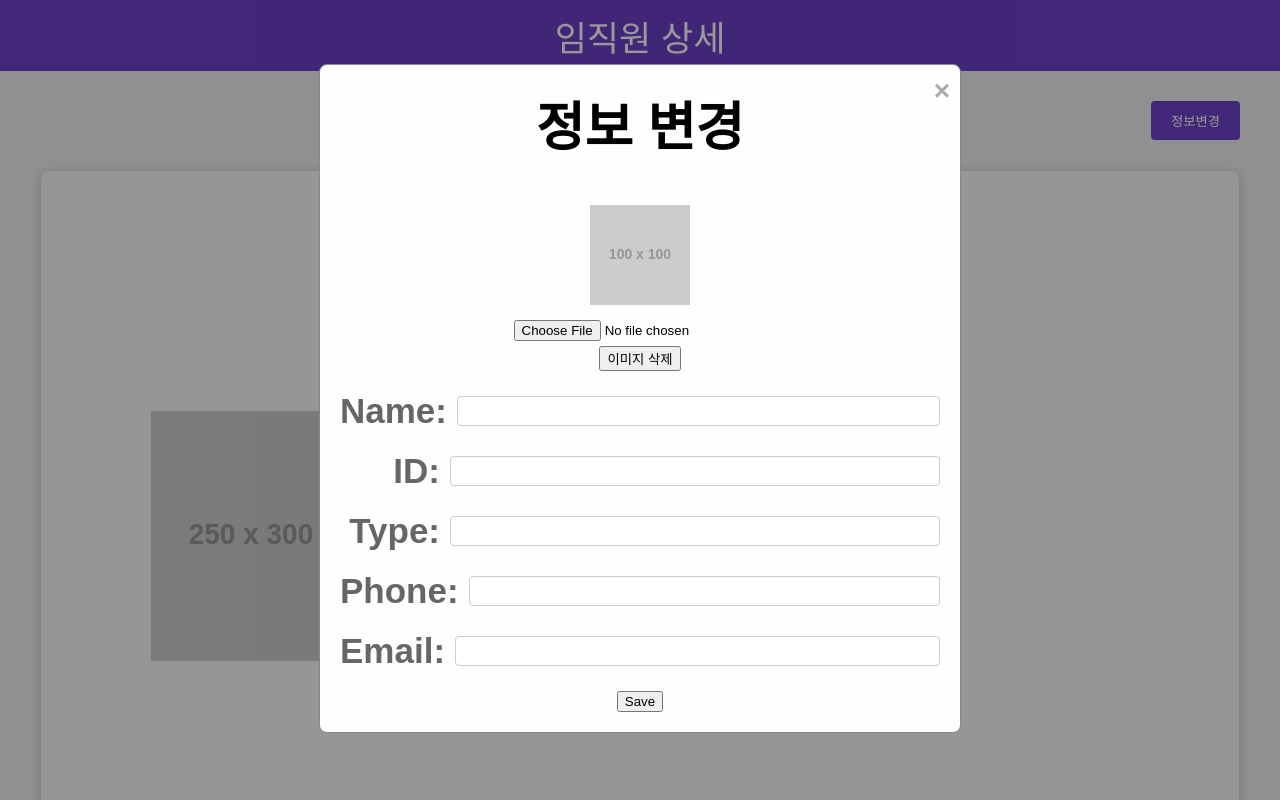
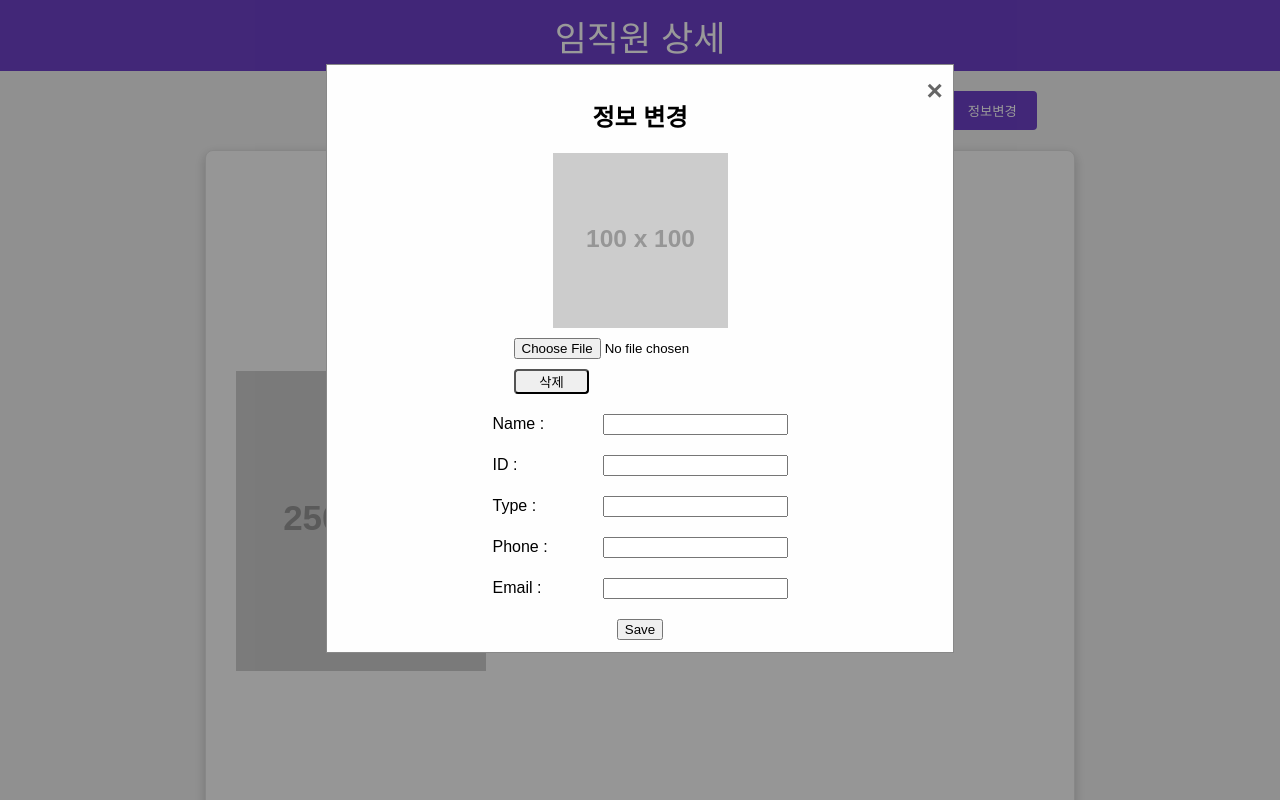
Before and after one commit to Fastcampus-Toy5/ToyProject, a website built with Vite: page src/admin/user/profile/index.html in a window 1280 px wide. Both pictures are taken after a click on the button "정보변경". Shown: the top 800 px of the page. Built offline with nearby package versions, Linux system fonts and the light colour scheme; placeholder pictures from the web are drawn by us.

Commit message:
모달 css완, css코드정리완. 필요 : 상대수치좀더 수정해야함

```diff
--- a/src/admin/user/list/style.css
+++ b/src/admin/user/list/style.css
@@ -10,7 +10,8 @@ body {
 }
 
 :root {
-    --container-width: 80%
+    --container-width: 80%;
+    --container-height: 80vh;
 }
 
 a {
@@ -68,6 +69,8 @@ main {
 }
 
 /* section */
+
+/* 검색창 */
 section {
     background-color: white;
     width: 100%;
@@ -79,7 +82,7 @@ section {
     height: 100%;
 }
 
-.search-container { /*비숫한 속성끼리 함께 두는 것이 좋습니다. (flex 관련, width관련...*/
+.search-container {
     display: flex;
     align-items: center;
     justify-content: flex-end;
@@ -115,47 +118,24 @@ section {
     font-size: 24px;
 }
 
-.pagination { /*html 순서대로 작성하는 게 일반적입니다. + gap이라는 속성을 쓰면 요소 간격을 쉽게 조절할 수 있습니다.*/
-    display: flex;
-    align-items: center;
-    /* gap : 10px */
-}
-
-.pagination button {
-    padding: 5px 10px;
-    margin: 10px 5px;
-    border: none;
-    border-radius: 4px;
-    cursor: pointer;
-    background-color: #adb5bd;
-    color: white;
-}
-
-.pagination button:disabled {
-    background-color: #6d40c8;
-    cursor: not-allowed;
-}
-
-.pagination #pageNumber {
-    font-size: 16px; /*font-size 기본값이 16px이어서 굳이 안 적어도 상관 없습니다.*/
-}
-
+/* 프로필 박스 */
 .container {
     display: grid;
     grid-template-columns: repeat(3, 1fr);
-    grid-template-rows: repeat(auto-fill, 1fr); /*grip-template은 row나 column는 동시에 둘 중 하나만 쓸 수 있습니다. */
+    grid-template-rows: repeat(auto-fill, 1fr);
     gap: 15px;
     padding: 15px;
     background-color: #fff;
     box-shadow: 0 4px 8px rgba(0, 0, 0, 0.1);
     border-radius: 8px;
     overflow-y: auto;
+    height: var(--container-height);
     width: 100%;
-    /* max-width: calc(100vw * 0.67); 헤더와 세로줄을 맞추기위해 뺴는 것이 좋습니다.*/
+    max-width: calc(100vw * 0.67); /*헤더랑 맞추려면 삭제*/
     box-sizing: border-box;
     align-content: start;
-    /* flex: 1; display : felx 인 경우에만 의미가 있는 속성입니다. */
 }
+
 .profile-card {
     display: flex;
     flex-direction: column;
@@ -198,24 +178,10 @@ section {
     display: block;
 }
 
-.plus-box { /*profile-card와 중복되는 부분이 많습니다  profile-card에 있는 부분은 뺴는 게 좋을 같아요*/
-    /* display: flex; */
-    /* align-items: center; */
+.plus-box {
     justify-content: center;
-    /* padding: 10px; */
-    /* border: 1px solid #e0e0e0; */
-    /* border-radius: 8px; */
-    /* background-color: #fafafa; */
-    /* box-sizing: border-box; */
-    /* text-align: center; */
     cursor: pointer;
-    /* transition: box-shadow 0.3s ease; */
-    /* min-height: 250px; */
 }
-
-/* .plus-box:hover {  profile-card에 hover가 있으니 굳이 필요 없을 것 같아요.
-    box-shadow: 0 4px 12px rgba(0, 0, 0, 0.2);
-} */
 
 .plus-box .material-icons {
     font-size: 48px;
@@ -223,7 +189,7 @@ section {
 }
 
 .profile-card .info {
-    text-align: left;  /*상위요소에서 수정하면 한 번만 쓰면 되겠죠? */
+    text-align: left;
     padding: 10px;
     width: 100%;
     display: flex;
@@ -242,29 +208,43 @@ section {
 .profile-card .info-item .label {
     font-weight: bold;
     color: #666;
-    /* text-align: left;  상위요소에서 처리*/
     flex: 1;
 }
 
 .profile-card .info-item .value {
     color: #333;
-    /* text-align: left; 상위요소에서 처리*/
     flex: 2;
 }
+/* 페이지네이션 */
+.pagination {
+    display: flex;
+    align-items: center;
+}
 
-/* .profile-card .info .name { name이라는 class를 갖는 요소가 없는데요??!
-    font-size: 20px;
-} */
+.pagination button {
+    padding: 5px 10px;
+    margin: 10px 5px;
+    border: none;
+    border-radius: 4px;
+    cursor: pointer;
+    background-color: #adb5bd;
+    color: white;
+}
+
+.pagination button:disabled {
+    background-color: #6d40c8;
+    cursor: not-allowed;
+}
 
 /* 모달 창 */
 .modal {
+    display: none;
     position: fixed;
     z-index: 1;
     left: 0;
     top: 0;
     width: 100%;
     height: 100%;
-    /* overflow: auto; overflow가 없어요 */
     background-color: rgba(0, 0, 0, 0.4);
 }
 
@@ -275,7 +255,7 @@ section {
     border: 1px solid #888;
     width: 60%;
     max-width: 600px;
-    text-align: left; /*프로필카드처럼 이것도 left면 족므 더 깔끔하지 않을까요? */
+    text-align: left;
     display: flex;
     flex-direction: column;
     align-items: center;
@@ -306,8 +286,6 @@ section {
     cursor: pointer;
 }
 
-
-
 .info-item label {
     display: inline-block;
     width: 100px;
--- a/src/admin/user/profile/index.html
+++ b/src/admin/user/profile/index.html
@@ -53,27 +53,29 @@
             <h2>정보 변경</h2>
             <div class="image-container">
                 <img id="modal-profile-picture" src="https://via.placeholder.com/100" alt="Profile Picture">
-                <input type="file" id="modal-image" accept="image/*">
-                <button id="delete-image">이미지 삭제</button>
+                <div class="button-container">
+                    <input type="file" id="modal-image" accept="image/*">
+                    <button id="delete-image">삭제</button>
+                </div>
             </div>
             <div class="info-item">
-                <label for="modal-name">Name:</label>
+                <label for="modal-name">Name :</label>
                 <input type="text" id="modal-name">
             </div>
             <div class="info-item">
-                <label for="modal-id">ID:</label>
+                <label for="modal-id">ID :</label>
                 <input type="text" id="modal-id">
             </div>
             <div class="info-item">
-                <label for="modal-type">Type:</label>
+                <label for="modal-type">Type :</label>
                 <input type="text" id="modal-type">
             </div>
             <div class="info-item">
-                <label for="modal-phone">Phone:</label>
+                <label for="modal-phone">Phone :</label>
                 <input type="text" id="modal-phone">
             </div>
             <div class="info-item">
-                <label for="modal-email">Email:</label>
+                <label for="modal-email">Email :</label>
                 <input type="text" id="modal-email">
             </div>
             <button id="modal-save">Save</button>
--- a/src/admin/user/profile/style.css
+++ b/src/admin/user/profile/style.css
@@ -1,7 +1,6 @@
 body {
-    font-family: Arial, sans-serif;
+    font-family: "Noto Sans KR", sans-serif;
     margin: 0;
-    padding: 0;
     background-color: #f0f0f0;
     display: flex;
     flex-direction: column;
@@ -20,14 +19,13 @@ header {
     position: relative;
 }
 
+/* 정보변경 버튼 */
 .save-button-container {
     display: flex;
-    align-items: center;
-    margin: 30px 0;
-    width: 100%;
-    max-width: 1200px;
+    justify-content: flex-end;
+    margin: 20px 0;
+    width: 62%;
     box-sizing: border-box;
-    justify-content: flex-end;
 }
 
 #edit-btn {
@@ -38,10 +36,10 @@ header {
     border-radius: 4px;
     cursor: pointer;
 }
-
+/* 프로필 상세 */
 main {
     width: 100%;
-    max-width: 1200px;
+    max-width: 68%;
     box-sizing: border-box;
     display: flex;
     justify-content: center;
@@ -66,16 +64,12 @@ main {
 }
 
 .image-container {
+    width: 250px;
+    height: 300px;
     display: flex;
     flex-direction: column;
     align-items: center;
     flex: 1;
-}
-
-.profile-container img {
-    width: 200px;
-    height: 250px;
-    margin-bottom: 10px;
 }
 
 .info {
@@ -89,23 +83,24 @@ main {
 .info-item {
     display: flex;
     align-items: center;
+    justify-content: flex-start;
+    width: 100%;
+    text-align: left;
 }
 
 .label {
     font-weight: bold;
     color: #666;
-    min-width: 100px;
-    text-align: left;
     flex: 1;
 }
 
 .value {
     color: #333;
-    text-align: left;
     margin-left: -50px;
     flex: 2;
 }
 
+/* 정보변경 모달 */
 #modal {
     display: none;
     position: fixed;
@@ -114,45 +109,44 @@ main {
     top: 0;
     width: 100%;
     height: 100%;
-    overflow: auto;
-    background-color: rgba(0,0,0,0.4);
+    background-color: rgba(0, 0, 0, 0.4);
 }
 
 .modal-content {
     background-color: #fefefe;
     margin: 5% auto;
-    padding: 20px;
+    padding: 1%;
     border: 1px solid #888;
     width: 60%;
     max-width: 600px;
-    text-align: center;
-    border-radius: 8px;
+    text-align: left;
     display: flex;
     flex-direction: column;
     align-items: center;
     position: relative;
+    font-size: 16px;
 }
 
-.modal-content h2 {
-    margin-top: 0;
+.modal-content .image-container img {
+    width: 70%;
+    height:100%;
+    object-fit: cover;
+    margin-bottom: 10px;
 }
 
 .modal-content .image-container {
-    display: flex;
-    flex-direction: column;
-    align-items: center;
     margin-bottom: 20px;
 }
 
-.modal-content .image-container img {
-    width: 100px;
-    height: 100px;
-    margin-bottom: 10px;
+.modal-content .image-container button {
+    margin-top: 10px;
+    width: 30%;
+    text-align: center;
+    border-radius: 4px;
 }
 
-.modal-content .image-container input,
-.modal-content .image-container button {
-    margin-top: 5px;
+.modal-info {
+    margin: 20px;
 }
 
 .modal-content .info-item {
@@ -161,35 +155,22 @@ main {
     justify-content: center;
     margin-bottom: 20px;
     width: 100%;
+    gap: 50px;
 }
 
 .modal-content .info-item label {
-    font-weight: bold;
-    color: #666;
-    min-width: 100px;
-    text-align: right;
-    margin-right: 10px;
+    width: 10%;
 }
 
-.modal-content .info-item input {
-    flex: 1;
-    padding: 5px;
-    border: 1px solid #ccc;
-    border-radius: 4px;
-    font-size: 16px;
-    text-align: left;
-    width: 60%
-}
-
+/* close버튼 */
 .close {
     position: absolute;
     top: 10px;
     right: 10px;
-    color: #aaa;
+    color: #666;
     font-size: 28px;
     font-weight: bold;
 }
-
 .close:hover,
 .close:focus {
     color: black;
```
Also changed, not shown: src/admin/user/list/list.js (+64 -1 lines).
